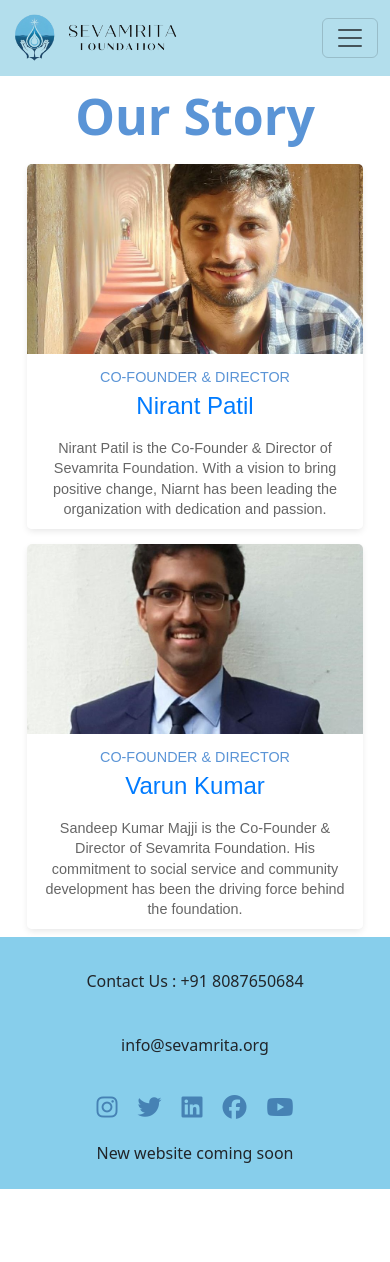
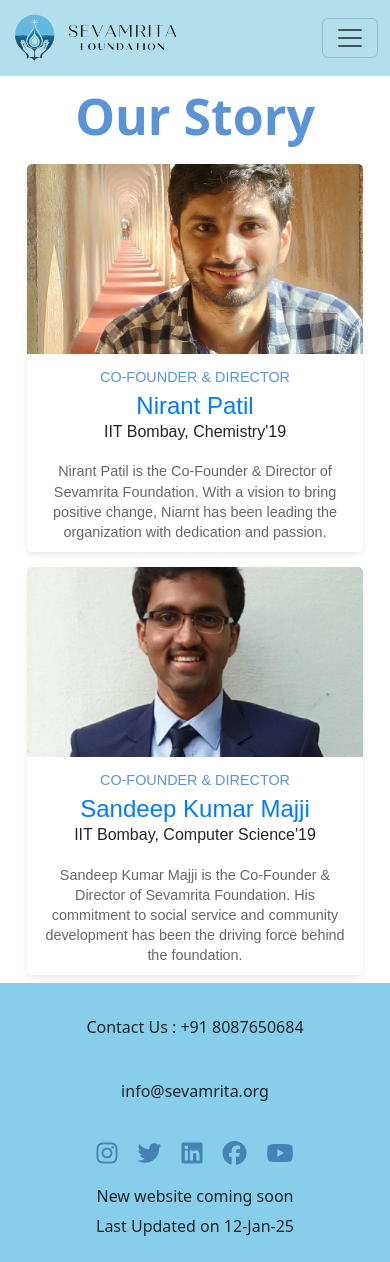
Before and after one commit to divyashreechavhan/sevamrita-foundation, a React (Create React App) app: page /story in a window 390 px wide. Before the commit the page ends 1189 px from the top, so only its background shows below. Built offline with nearby package versions, Linux system fonts and the light colour scheme.

Commit message:
Updated Footer, Our Story and collapse bar in Mobile view

```diff
--- a/src/components/Contribute.js
+++ b/src/components/Contribute.js
@@ -147,8 +147,11 @@ function Contribute() {
                   Volunteer
                 </Button>
               </div>
+              <p>New Portal Coming Soon For Volunteers</p>
             </div>
           </div>
+
+
           <div
             className="col-12 col-md-6 col-lg-4 mb-4 d-flex justify-content-center"
           >
@@ -190,7 +193,7 @@ function Contribute() {
                     </tr>
                   </tbody>
                 </table>
-
+                <p>New Portal Coming Soon For Donors</p>
                 {/* <Button variant="primary" onClick={handleRazorpayPayment}>
                   Donate with Razorpay
                 </Button> */}
--- a/src/components/Footer.js
+++ b/src/components/Footer.js
@@ -41,7 +41,8 @@ function Footer() {
           </a>
         </div>
         <div className="footer-item">
-          New website coming soon
+          <h6>New website coming soon</h6>
+          <>Last Updated on 12-Jan-25</>
         </div>
       </div>
     </footer>
--- a/src/components/Header.js
+++ b/src/components/Header.js
@@ -5,6 +5,7 @@ import './CSS/Header.css';
 
 function Header() {
   const [isScrolled, setIsScrolled] = useState(false);
+  const [expanded, setExpanded] = useState(false);
 
   useEffect(() => {
     const handleScroll = () => {
@@ -21,8 +22,16 @@ function Header() {
     };
   }, []);
 
+  const handleToggle = () => {
+    setExpanded(!expanded);
+  };
+
+  const handleLinkClick = () => {
+    setExpanded(false);
+  };
+
   return (
-    <Navbar expand="lg" className={`sticky-top header ${isScrolled ? 'scrolled' : ''}`}>
+    <Navbar expand="lg" className={`sticky-top header ${isScrolled ? 'scrolled' : ''}`} expanded={expanded}>
       <Container>
         <Navbar.Brand href="/">
           <img
@@ -34,16 +43,16 @@ function Header() {
           />
           {/* Sevamrita Foundation */}
         </Navbar.Brand>
-        <Navbar.Toggle aria-controls="basic-navbar-nav" />
+        <Navbar.Toggle aria-controls="basic-navbar-nav" onClick={handleToggle} />
         <Navbar.Collapse id="basic-navbar-nav">
           <Nav className="me-auto">
-            <Nav.Link as={Link} to="/">Home</Nav.Link>
-            <Nav.Link as={Link} to="/story">Our Story</Nav.Link>
-            <Nav.Link as={Link} to="/about">What We DO</Nav.Link>
+            <Nav.Link as={Link} to="/" onClick={handleLinkClick}>Home</Nav.Link>
+            <Nav.Link as={Link} to="/story" onClick={handleLinkClick}>Our Story</Nav.Link>
+            <Nav.Link as={Link} to="/about" onClick={handleLinkClick}>What We DO</Nav.Link>
           </Nav>
           <Nav className="ms-auto">
-            <Nav.Link as={Link} to="/contribute">How You Can Contribute</Nav.Link>
-            <Nav.Link as={Link} to="/contact">Contact Us</Nav.Link>
+            <Nav.Link as={Link} to="/contribute" onClick={handleLinkClick}>How You Can Contribute</Nav.Link>
+            <Nav.Link as={Link} to="/contact" onClick={handleLinkClick}>Contact Us</Nav.Link>
           </Nav>
         </Navbar.Collapse>
       </Container>
--- a/src/components/LandingPage.js
+++ b/src/components/LandingPage.js
@@ -21,7 +21,7 @@ function LandingPage() {
     },
     {
       imageSrc: '/images/Dharmamrita.jpg',
-      title: 'Dharmamrita',
+      title: 'Dharamrita',
       description: 'Working towards a better and cleaner environment'
     },
     {
--- a/src/components/Story.js
+++ b/src/components/Story.js
@@ -6,12 +6,14 @@ function Story() {
     {
       name: 'Nirant Patil',
       designation: 'Co-Founder & Director',
+      education:"IIT Bombay, Chemistry'19",
       imageSrc: '/images/NirantPatil1.jpg',
       description: 'Nirant Patil is the Co-Founder & Director of Sevamrita Foundation. With a vision to bring positive change, Niarnt has been leading the organization with dedication and passion.'
     },
     {
-      name: 'Varun Kumar',
+      name: 'Sandeep Kumar Majji',
       designation: 'Co-Founder & Director',
+      education:"IIT Bombay, Computer Science'19",
       imageSrc: '/images/SandeepKumar1.jpg',
       description: 'Sandeep Kumar Majji is the Co-Founder & Director of Sevamrita Foundation. His commitment to social service and community development has been the driving force behind the foundation.'
     }
@@ -31,6 +33,7 @@ function Story() {
             <div className="person-description">
               <h2>{person.designation}</h2>
               <h1>{person.name}</h1>
+              <h6 style={{marginTop:"4px"}}>{person.education}</h6>
               <p>{person.description}</p>
             </div>
           </div>
```
